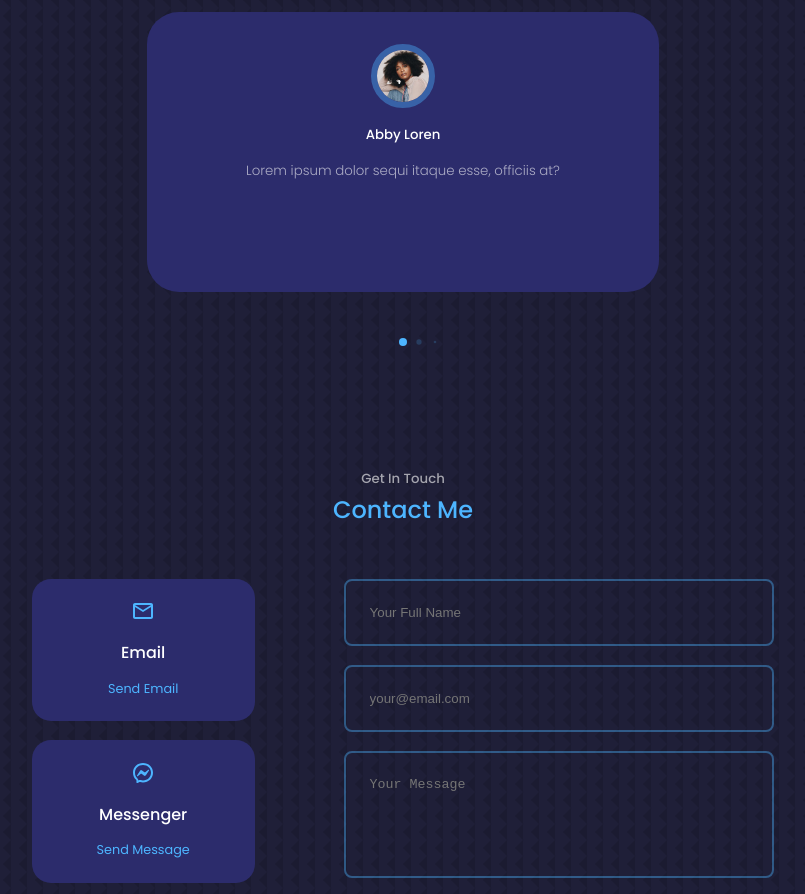
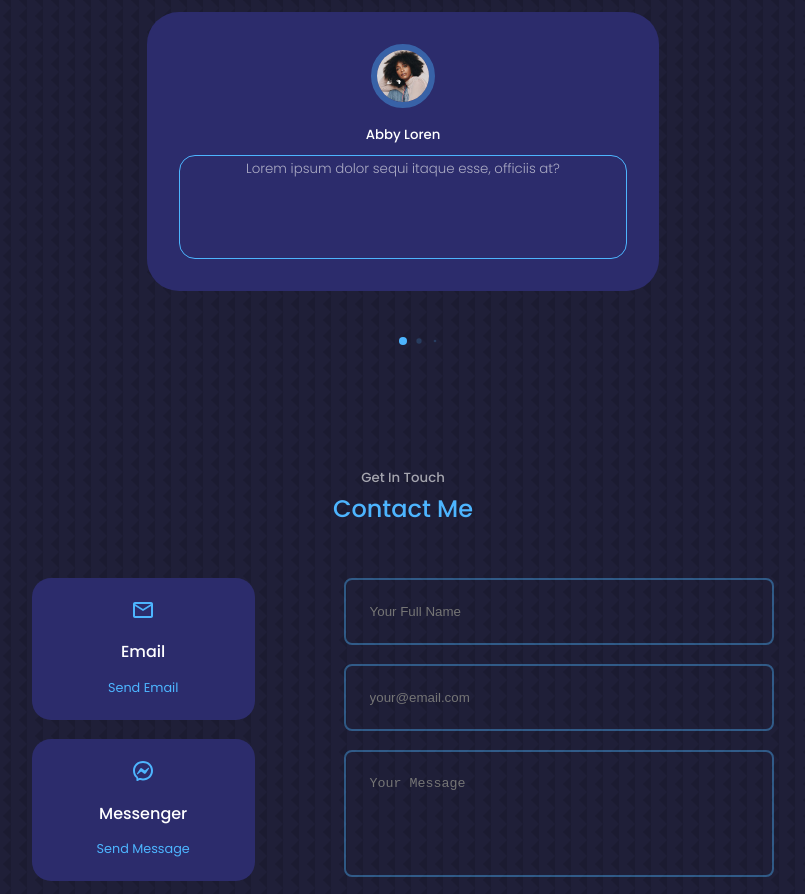
Before and after one commit to smashyou/portfolio, a React (Create React App) app: page / in a window 1280 px wide. Shown: the part 4040-4934 px from the top of the page, without its empty margins (237-1042 px from the left). Built offline with nearby package versions, Linux system fonts and the light colour scheme.

Commit message:
updated testimonial component styling

```diff
--- a/src/components/testimonials/Testimonials.jsx
+++ b/src/components/testimonials/Testimonials.jsx
@@ -63,7 +63,9 @@ const Testimonials = () => {
                 <img src={avatar} alt={avatar} />
               </div>
               <h5 className="client__name">{name}</h5>
-              <small className="client__review">{review}</small>
+              <div className="client__review-border">
+                <small className="client__review">{review}</small>
+              </div>
             </SwiperSlide>
           );
         })}
--- a/src/components/testimonials/testimonials.css
+++ b/src/components/testimonials/testimonials.css
@@ -10,6 +10,10 @@
   border-radius: 50%;
   margin: 0 auto 1rem;
   border: 0.4rem solid var(--color-primary-variant);
+}
+
+.client__name {
+  padding-bottom: 0.5rem;
 }
 
 .testimonial {
@@ -25,10 +29,15 @@
   font-weight: 300;
   display: block;
   width: 80%;
-  margin: 0.8rem auto 0;
+  margin: 0.1rem auto 0;
   height: 100px;
   overflow-y: scroll;
   overflow-x: hidden;
+}
+
+.client__review-border {
+  border: 1px solid var(--color-primary);
+  border-radius: 1rem;
 }
 
 .swiper-pagination-clickable .swiper-pagination-bullet {
```
